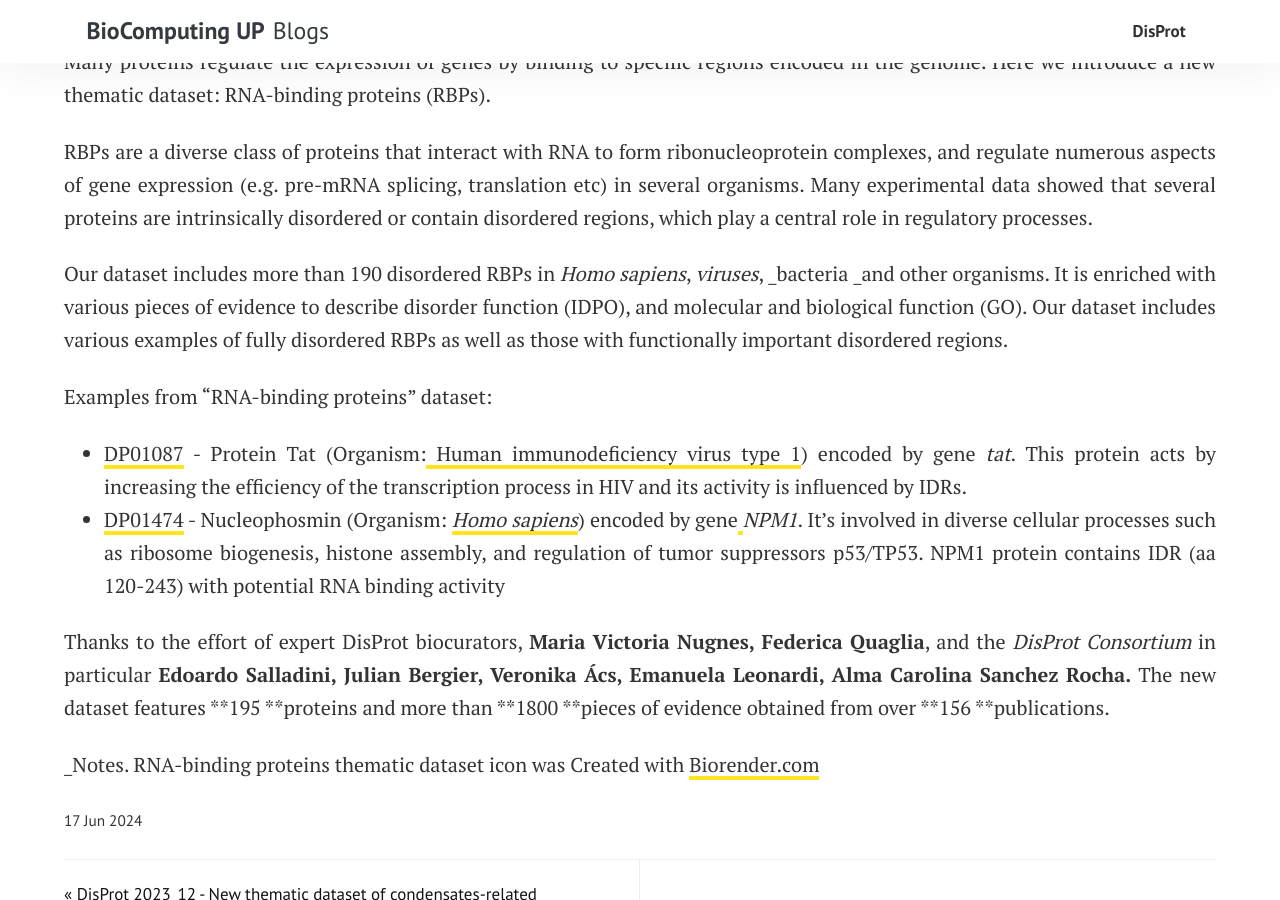
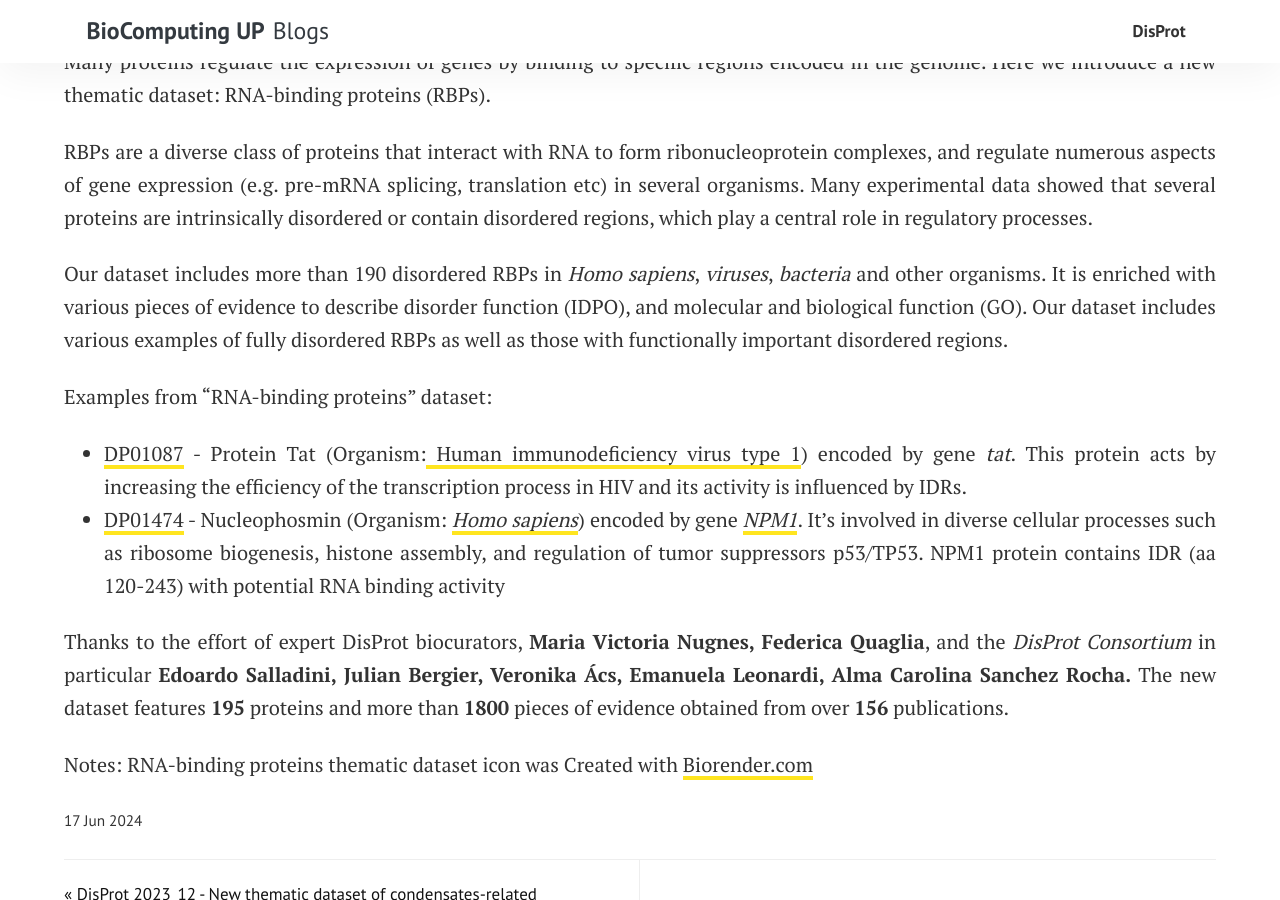
Before and after one commit to BioComputingUP/BioComputingUP.github.io, a Jekyll site: the page built from _posts/2024-06-17-release_2024_06.markdown, in a window 1280 px wide and 900 px high, scrolled down 516 px. Built offline with Jekyll 4.4.1, drawn with Linux system fonts in a browser that asks for light colours; comment, search, counter and statistics services are not loaded; some of the changed lines change nothing that is shown.

Commit message:
updated article for release 2024_06

```diff
--- a/_posts/2024-06-17-release_2024_06.markdown
+++ b/_posts/2024-06-17-release_2024_06.markdown
@@ -15,15 +15,15 @@ Many proteins regulate the expression of genes by binding to specific regions en
 
 RBPs are a diverse class of proteins that interact with RNA to form ribonucleoprotein complexes, and regulate numerous aspects of gene expression (e.g. pre-mRNA splicing, translation etc) in several organisms. Many experimental data showed that several proteins are intrinsically disordered or contain disordered regions, which play a central role in regulatory processes.
 
-Our dataset includes more than 190 disordered RBPs in _Homo sapiens_, _viruses_, _bacteria _and other organisms. It is enriched with various pieces of evidence to describe disorder function (IDPO), and molecular and biological function (GO). Our dataset includes various examples of fully disordered RBPs as well as those with functionally important disordered regions.
+Our dataset includes more than 190 disordered RBPs in _Homo sapiens_, _viruses_, _bacteria_ and other organisms. It is enriched with various pieces of evidence to describe disorder function (IDPO), and molecular and biological function (GO). Our dataset includes various examples of fully disordered RBPs as well as those with functionally important disordered regions.
 
 Examples from “RNA-binding proteins” dataset:
 
 
 
 * [DP01087](https://disprot.org/DP01087) - Protein Tat (Organism:[ Human immunodeficiency virus type 1](https://disprot.org/browse?ncbi_taxon_id=11688)) encoded by gene _tat_. This protein acts by increasing the efficiency of the transcription process in HIV and its activity is influenced by IDRs.
-* [DP01474](https://disprot.org/DP01474) - Nucleophosmin (Organism: _[Homo sapiens](https://disprot.org/browse?ncbi_taxon_id=9606)_) encoded by gene[ ](https://disprot.org/browse?gene=FUS)_NPM1_. It’s involved in diverse cellular processes such as ribosome biogenesis, histone assembly, and regulation of tumor suppressors p53/TP53. NPM1 protein contains IDR (aa 120-243) with potential RNA binding activity
+* [DP01474](https://disprot.org/DP01474) - Nucleophosmin (Organism: [_Homo sapiens_](https://disprot.org/browse?ncbi_taxon_id=9606)) encoded by gene [_NPM1_](https://disprot.org/browse?gene=FUS). It’s involved in diverse cellular processes such as ribosome biogenesis, histone assembly, and regulation of tumor suppressors p53/TP53. NPM1 protein contains IDR (aa 120-243) with potential RNA binding activity
 
-Thanks to the effort of expert DisProt biocurators, **Maria Victoria Nugnes, Federica Quaglia**, and the _DisProt Consortium_ in particular **Edoardo Salladini, Julian Bergier, Veronika Ács, Emanuela Leonardi, Alma Carolina Sanchez Rocha.** The new dataset features **195 **proteins and more than **1800 **pieces of evidence obtained from over **156 **publications.
+Thanks to the effort of expert DisProt biocurators, **Maria Victoria Nugnes, Federica Quaglia**, and the _DisProt Consortium_ in particular **Edoardo Salladini, Julian Bergier, Veronika Ács, Emanuela Leonardi, Alma Carolina Sanchez Rocha.** The new dataset features **195** proteins and more than **1800** pieces of evidence obtained from over **156** publications.
 
-_Notes. RNA-binding proteins thematic dataset icon was Created with [Biorender.com](http://Biorender.com)
+Notes: RNA-binding proteins thematic dataset icon was Created with [Biorender.com](http://Biorender.com)
```
